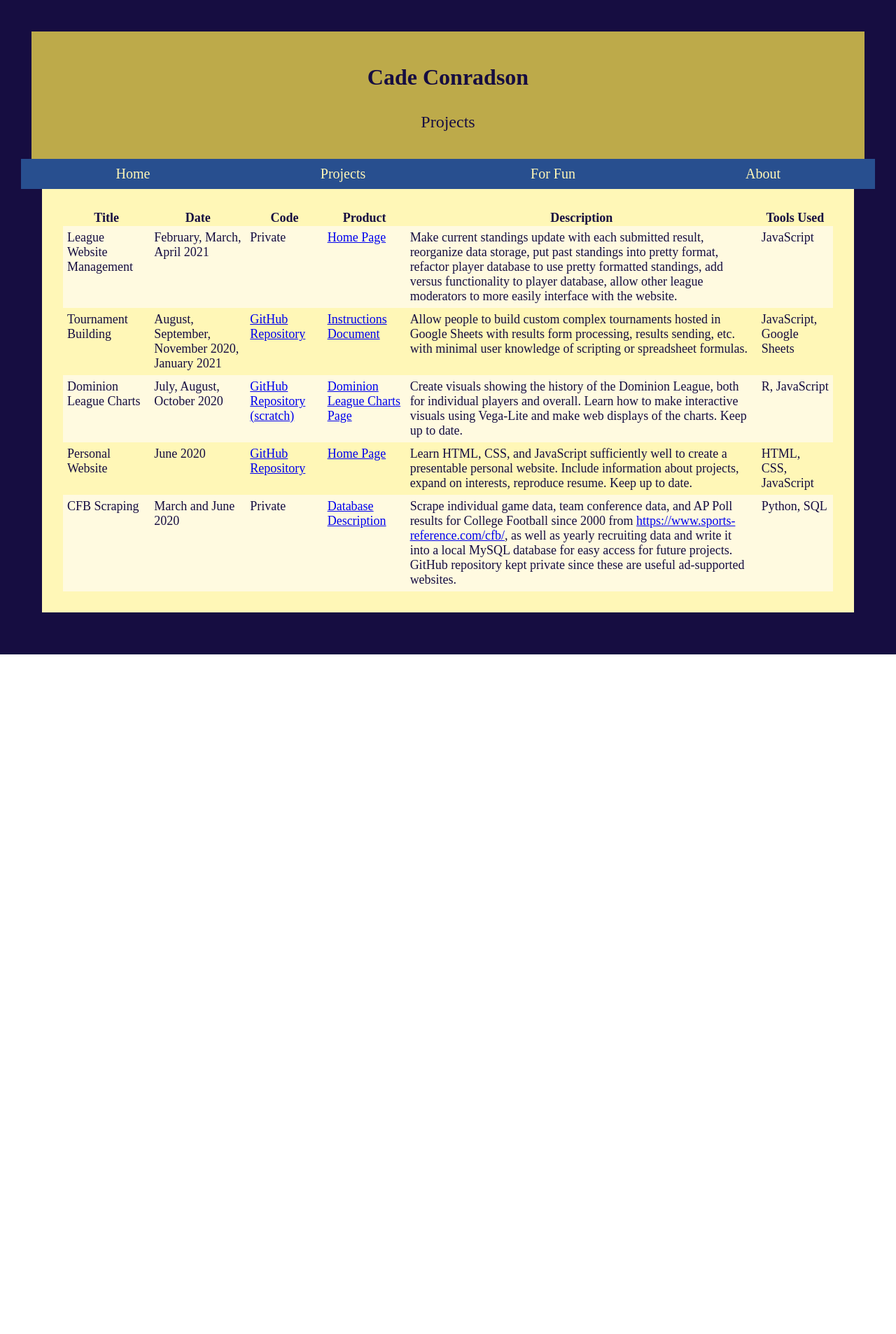
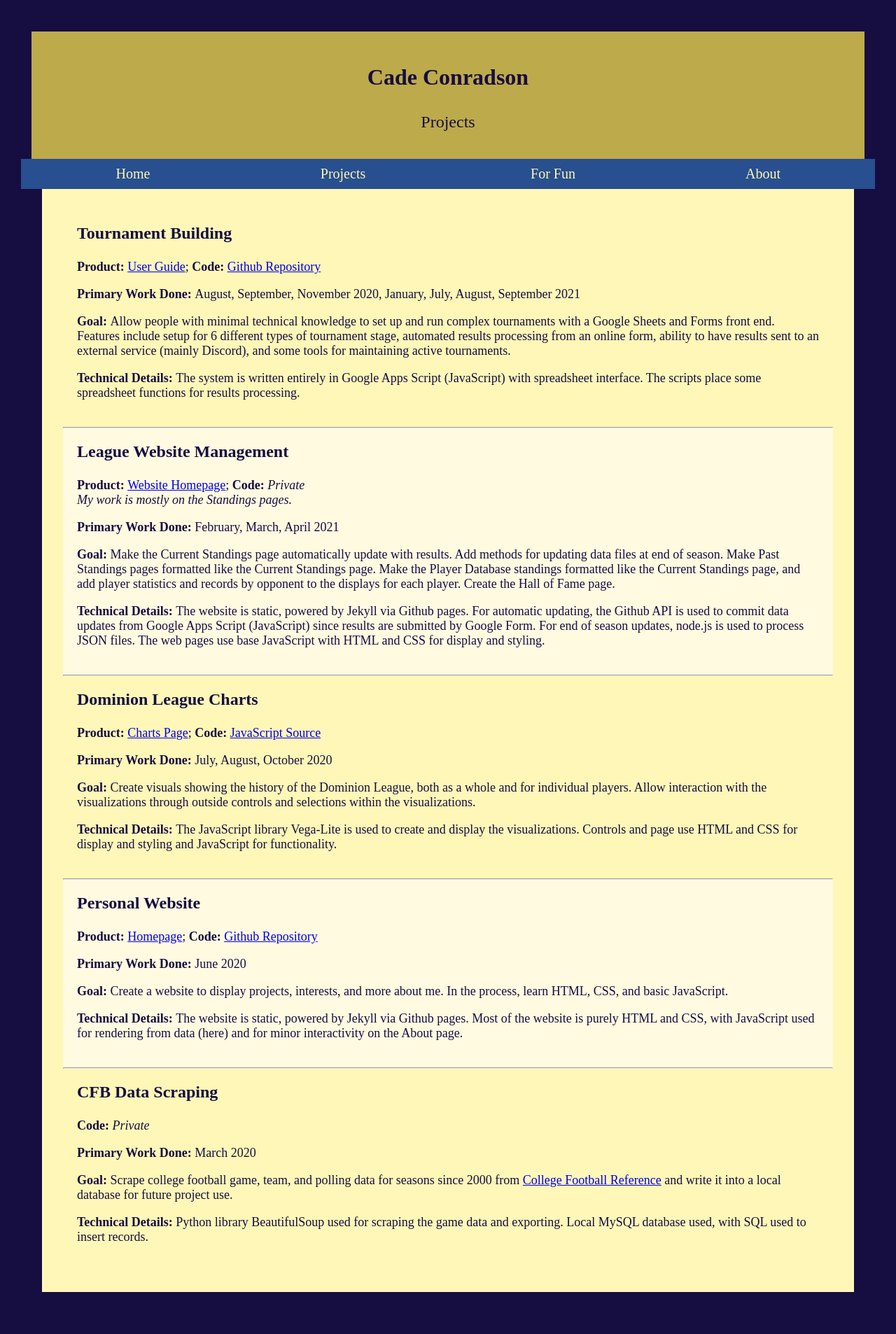
Before and after one commit to cconradson/cconradson.github.io, a Jekyll site: the page built from projects.html, in a window 1280 px wide. Shown: the whole page at 70% size. Built offline with Jekyll 4.4.1, drawn with Linux system fonts in a browser that asks for light colours; before the commit the page ends 935 px from its top, so only the background shows below that.

Commit message:
Rework projects page

```diff
--- /dev/null
+++ b/_data/projects.yml
@@ -0,0 +1,57 @@
+- name: CFB Data Scraping
+  date: March 2020
+  detail:
+    code:
+      name: Private
+  description: Scrape college football game, team, and polling data for seasons since 2000 from [College Football Reference](https://www.sports-reference.com/cfb/) and write it into a local database for future project use.
+  technical: Python library BeautifulSoup used for scraping the game data and exporting. Local MySQL database used, with SQL used to insert records.
+
+- name: Personal Website
+  date: June 2020
+  maintenance: true
+  detail:
+    product:
+      name: Homepage
+      link: https://cconradson.github.io/
+    code:
+      name: Github Repository
+      link: https://github.com/cconradson/cconradson.github.io
+  description: Create a website to display projects, interests, and more about me. In the process, learn HTML, CSS, and basic JavaScript.
+  technical: The website is static, powered by Jekyll via Github pages. Most of the website is purely HTML and CSS, with JavaScript used for rendering from data (here) and for minor interactivity on the About page.
+
+- name: Dominion League Charts
+  date: July, August, October 2020
+  detail:
+    product:
+      name: Charts Page
+      link: https://dominionleague.org/charts
+    code:
+      name: JavaScript Source
+      link: https://dominionleague.org/js/charts.js
+  description: Create visuals showing the history of the Dominion League, both as a whole and for individual players. Allow interaction with the visualizations through outside controls and selections within the visualizations.
+  technical: The JavaScript library Vega-Lite is used to create and display the visualizations. Controls and page use HTML and CSS for display and styling and JavaScript for functionality.
+
+- name: Tournament Building
+  date: August, September, November 2020, January, July, August, September 2021
+  detail:
+    product:
+      name: User Guide
+      link: https://domi.link/tournament-building
+    code:
+      name: Github Repository
+      link: https://github.com/tracerdominion/Tournament_Building
+  description: Allow people with minimal technical knowledge to set up and run complex tournaments with a Google Sheets and Forms front end. Features include setup for 6 different types of tournament stage, automated results processing from an online form, ability to have results sent to an external service (mainly Discord), and some tools for maintaining active tournaments.
+  technical: The system is written entirely in Google Apps Script (JavaScript) with spreadsheet interface. The scripts place some spreadsheet functions for results processing.
+
+- name: League Website Management
+  date: February, March, April 2021
+  maintenance: true
+  detail:
+    product:
+      name: Website Homepage
+      link: https://dominionleague.org/
+    code:
+      name: Private
+    additional: My work is mostly on the Standings pages.
+  description: Make the Current Standings page automatically update with results. Add methods for updating data files at end of season. Make Past Standings pages formatted like the Current Standings page. Make the Player Database standings formatted like the Current Standings page, and add player statistics and records by opponent to the displays for each player. Create the Hall of Fame page.
+  technical: The website is static, powered by Jekyll via Github pages. For automatic updating, the Github API is used to commit data updates from Google Apps Script (JavaScript) since results are submitted by Google Form. For end of season updates, node.js is used to process JSON files. The web pages use base JavaScript with HTML and CSS for display and styling.
--- a/assets/css/main.css
+++ b/assets/css/main.css
@@ -176,20 +176,6 @@ ul.blank {
 	list-style-type: none;
 }
 
-table {
-	border-collapse: collapse;
-	width: 100%;
-}
-
-td {
-	vertical-align: top;
-	padding: 6px;
-}
-
-tr:nth-child(even) {
-	background-color: #fffae0;
-}
-
 /* for image links with text on top */
 
 a.img {
@@ -277,3 +263,32 @@ button.drop:hover {
 	display: none;
 	padding: 5px;
 }
+
+/* projects list */
+
+.divlist > div {
+	padding: 20px;
+}
+
+.divlist > div:nth-child(4n+3) {
+	background-color: #fffae0;
+}
+
+.divlist > hr {
+	padding: 0px;
+	margin: 0px;
+}
+
+.project-header {
+	font-size: 24px;
+	font-weight: bold;
+	margin-top: 0px;
+}
+
+.project-opener {
+	font-weight: bold;
+}
+
+.project-special {
+	font-style: italic;
+}
--- /dev/null
+++ b/assets/js/projects.js
@@ -0,0 +1,93 @@
+---
+---
+
+var projects = {{ site.data.projects | jsonify }};
+projects.sort((a,b) => {
+	let amy = a.date.split(', ').pop().split(' ');
+	let bmy = b.date.split(', ').pop().split(' ');
+	if (amy[1] > bmy[1]) {
+		return -1;
+	} else if (bmy[1] > amy[1]) {
+		return 1;
+	} else {
+		let months = ['January', 'February', 'March', 'April', 'May', 'June', 'July', 'August', 'September', 'October', 'November', 'December'];
+		return months.indexOf(bmy[0]) - months.indexOf(amy[0]);
+	}
+});
+
+var listDiv = document.getElementById("list");
+for (pro of projects) {
+	let itemDiv = document.createElement('div');
+	let title = document.createElement('p');
+	title.classList.add('project-header');
+	title.appendChild(document.createTextNode(pro.name));
+	itemDiv.appendChild(title);
+	let detail = document.createElement('p');
+	if (pro.detail.product) {
+		let prodintro = document.createElement('span');
+		prodintro.classList.add('project-opener');
+		prodintro.appendChild(document.createTextNode("Product: "));
+		detail.appendChild(prodintro);
+		let prod = document.createElement('a');
+		prod.href = pro.detail.product.link;
+		prod.appendChild(document.createTextNode(pro.detail.product.name));
+		detail.appendChild(prod);
+	}
+	if (pro.detail.code) {
+		if (pro.detail.product) {detail.appendChild(document.createTextNode("; "));}
+		let codeintro = document.createElement('span');
+		codeintro.classList.add('project-opener');
+		codeintro.appendChild(document.createTextNode("Code: "));
+		detail.appendChild(codeintro);
+		if (pro.detail.code.link) {
+			var code = document.createElement('a');
+			code.href = pro.detail.code.link;
+			code.appendChild(document.createTextNode(pro.detail.code.name));
+		} else {
+			var code = document.createElement('span');
+			code.classList.add('project-special');
+			code.appendChild(document.createTextNode(pro.detail.code.name));
+		}
+		detail.appendChild(code)
+	}
+	if (pro.detail.additional) {
+		detail.appendChild(document.createElement('br'));
+		let additional = document.createElement('span');
+		additional.classList.add('project-special');
+		additional.appendChild(document.createTextNode(pro.detail.additional));
+		detail.appendChild(additional);
+	}
+	itemDiv.appendChild(detail);
+	parseMD(itemDiv, pro.date, "Primary Work Done: ");
+	parseMD(itemDiv, pro.description, "Goal: ");
+	parseMD(itemDiv, pro.technical, "Technical Details: ");
+	listDiv.appendChild(itemDiv);
+	listDiv.appendChild(document.createElement('hr'));
+}
+
+listDiv.removeChild(listDiv.lastElementChild)
+
+function parseMD(el, text, forwardText = null) {
+	var toAdd = document.createElement('p');
+
+	if (forwardText) {
+		let forward = document.createElement('span');
+		forward.classList.add('project-opener');
+		forward.appendChild(document.createTextNode(forwardText));
+		toAdd.appendChild(forward);
+	}
+
+	var links = [...text.matchAll(/\[.+\]\(.+\)/g)];
+	var parts = text.split(/\[.+\]\(.+\)/g);
+	const nparts = parts.length;
+	toAdd.appendChild(document.createTextNode(parts[0]));
+	for (let i=1; i<nparts; i++) {
+		let ael = document.createElement('a');
+		ael.href = links[i-1][0].match(/\((.+)\)/)[1]
+		ael.appendChild(document.createTextNode(links[i-1][0].match(/\[(.+)\]/)[1]));
+		toAdd.appendChild(ael);
+		toAdd.appendChild(document.createTextNode(parts[i]));
+	}
+
+	el.appendChild(toAdd);
+}
--- a/projects.html
+++ b/projects.html
@@ -5,64 +5,7 @@ title: Projects
 ---
 
 <div class="body">
-	<table>
-		<tr>
-			<th>Title</th>
-			<th>Date</th>
-			<th>Code</th>
-			<th>Product</th>
-			<th>Description</th>
-			<th>Tools Used</th>
-		</tr>
-<!--	template
-		<tr>
-			<td>title</td>
-			<td>date</td>
-			<td><a href="repository link" target="_blank">Repository</a></td>
-			<td><a href="product link">product text</a></td>
-			<td>description</td>
-			<td>tools</td>
-		</tr>
--->
-		<tr>
-			<td>League Website Management</td>
-			<td>February, March, April 2021</td>
-			<td>Private</td>
-			<td><a href="https://dominionleague.org/">Home Page</a></td>
-			<td>Make current standings update with each submitted result, reorganize data storage, put past standings into pretty format, refactor player database to use pretty formatted standings, add versus functionality to player database, allow other league moderators to more easily interface with the website.</td>
-			<td>JavaScript</td>
-		</tr>
-		<tr>
-			<td>Tournament Building</td>
-			<td>August, September, November 2020, January 2021</td>
-			<td><a href="https://github.com/tracerdominion/Tournament_Building" target="_blank">GitHub Repository</a></td>
-			<td><a href="https://docs.google.com/document/d/e/2PACX-1vTZiBpOwQG6eMS2N-jkW1SLMJthLrCUwDHWudkq-wbcY3Wge-UCe0bH_V3atpJB6ZNfzKE9nzku3vHD/pub">Instructions Document</a></td>
-			<td>Allow people to build custom complex tournaments hosted in Google Sheets with results form processing, results sending, etc. with minimal user knowledge of scripting or spreadsheet formulas.</td>
-			<td>JavaScript, Google Sheets</td>
-		</tr>
-		<tr>
-			<td>Dominion League Charts</td>
-			<td>July, August, October 2020</td>
-			<td><a href="https://github.com/tracerdominion/LeagueCharts" target="_blank">GitHub Repository (scratch)</a></td>
-			<td><a href="https://dominionleague.org/charts">Dominion League Charts Page</a></td>
-			<td>Create visuals showing the history of the Dominion League, both for individual players and overall. Learn how to make interactive visuals using Vega-Lite and make web displays of the charts. Keep up to date.</td>
-			<td>R, JavaScript</td>
-		</tr>
-		<tr>
-			<td>Personal Website</td>
-			<td>June 2020</td>
-			<td><a href="https://github.com/cconradson/cconradson.github.io" target="_blank"> GitHub Repository</a></td>
-			<td><a href="{{ site.url }}">Home Page</a></td>
-			<td>Learn HTML, CSS, and JavaScript sufficiently well to create a presentable personal website. Include information about projects, expand on interests, reproduce resume. Keep up to date.</td>
-			<td>HTML, CSS, JavaScript</td>
-		</tr>
-		<tr>
-			<td>CFB Scraping</td>
-			<td>March and June 2020</td>
-			<td>Private</td>
-			<td><a href="https://docs.google.com/document/d/e/2PACX-1vT3MSJ4Y64Y8MhFteQ9zOmgCWOlQ-cO91m-UgBsc_qgCvqqQZbDnXCt2lnmU5Dmt-BtzeHGdSeO6_Ws/pub" target="_blank">Database Description</a></td>
-			<td>Scrape individual game data, team conference data, and AP Poll results for College Football since 2000 from <a href="https://www.sports-reference.com/cfb/">https://www.sports-reference.com/cfb/</a>, as well as yearly recruiting data and write it into a local MySQL database for easy access for future projects. GitHub repository kept private since these are useful ad-supported websites.</td>
-			<td>Python, SQL</td>
-		</tr>
-	</table>
+<div class="divlist" id="list">
 </div>
+</div>
+<script src="{{ site.url }}/assets/js/projects.js"></script>
```
